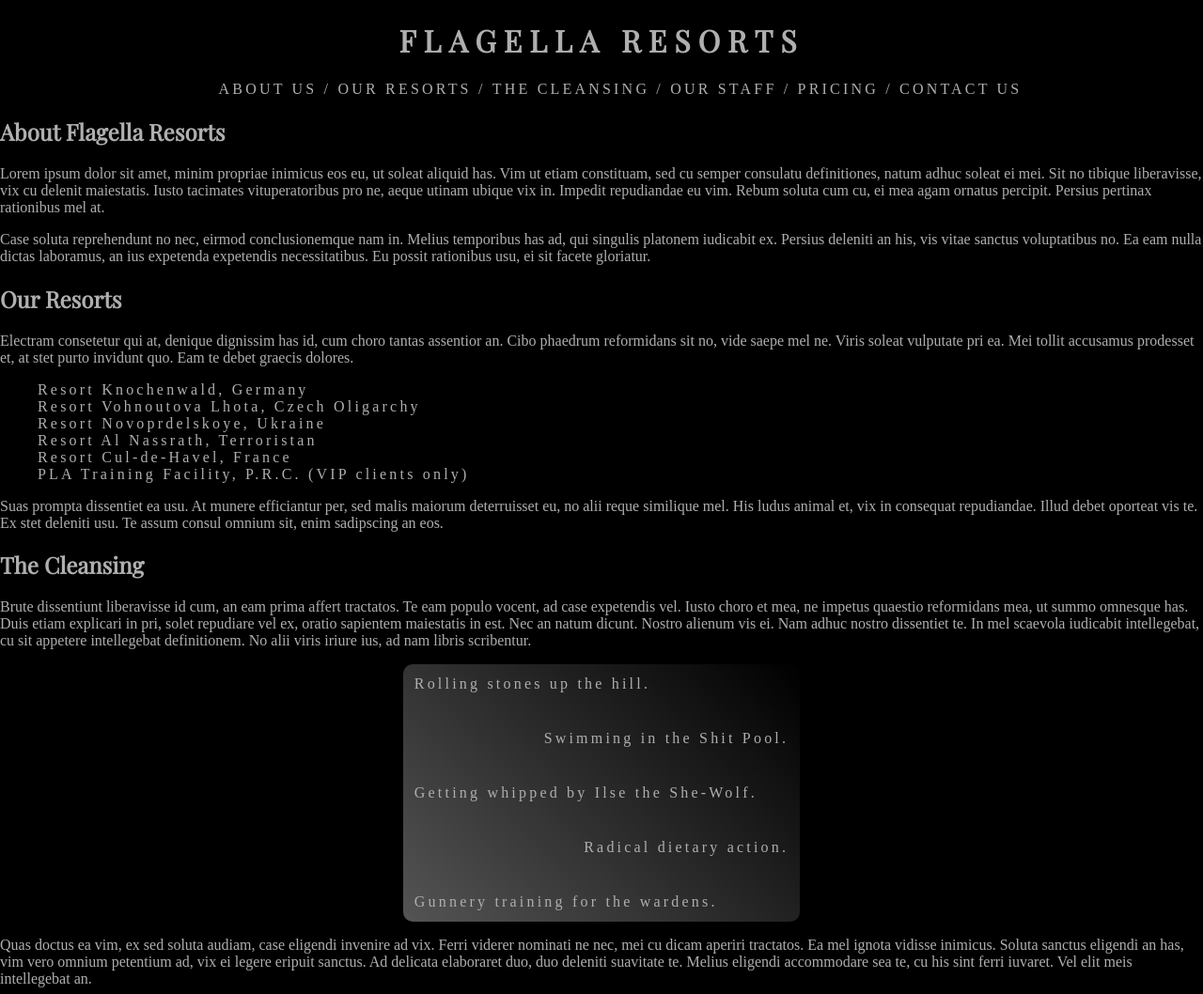
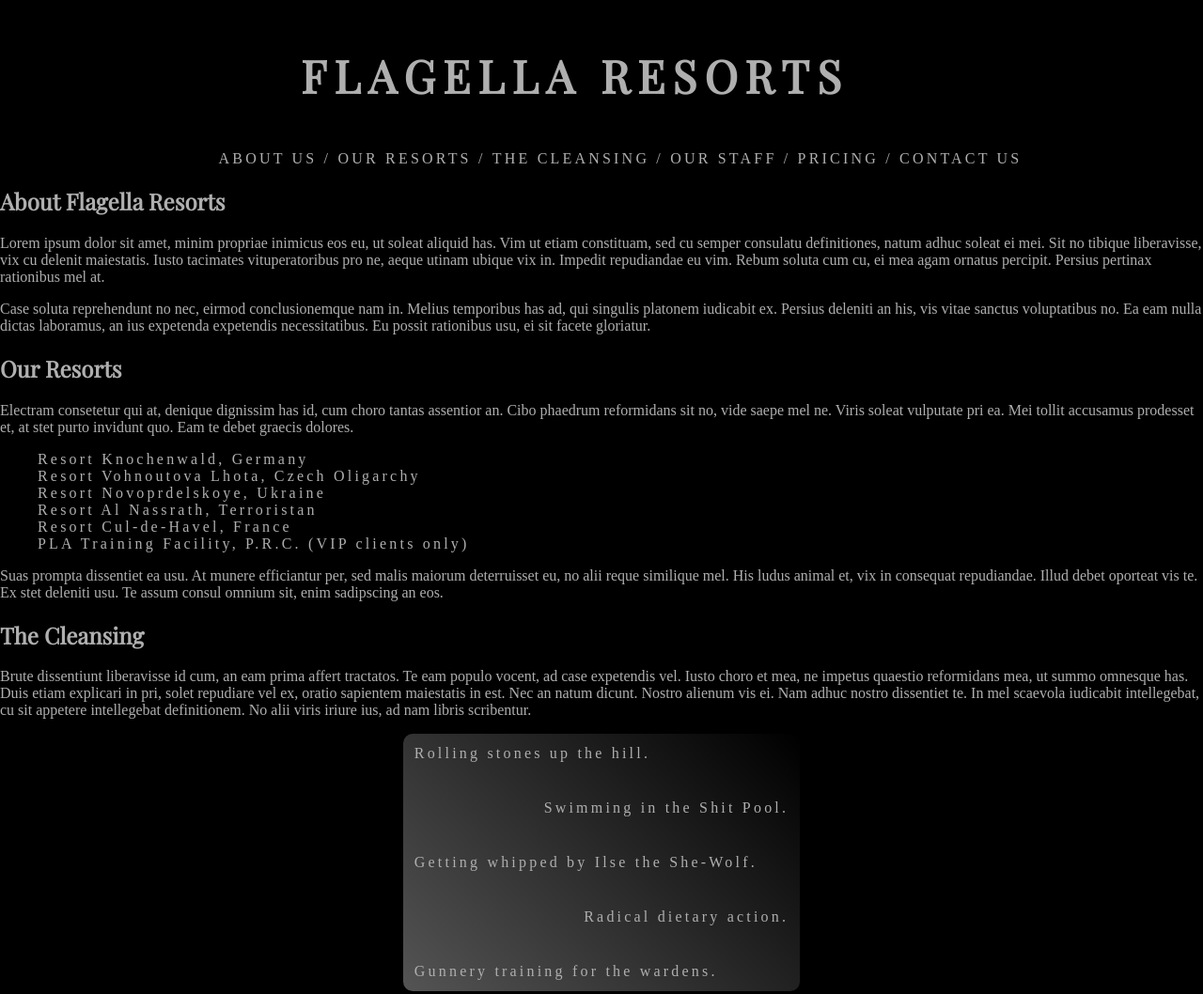
Before and after one commit to rainstormer/flagella, a plain HTML site: page index.html in a window 1280 px wide. Shown: the top 1058 px of the page at 94% size. Drawn offline with nearby package versions, Linux system fonts and the light colour scheme; a web font is replaced by a local one.

Commit message:
fix: h1 redone

```diff
--- a/assets/css/main.css
+++ b/assets/css/main.css
@@ -6,10 +6,11 @@
 }
  h1 {
      color: #afafaf;
-     text-align: center;
      text-transform: uppercase;
      font-family: "Playfair Display";
+     font-weight: 700;
      letter-spacing: 0.5rem;
+     font-size: 3em;
 }
  h2 {
      color: #afafaf;
@@ -41,6 +42,7 @@
      background: #ffffff;
      text-align: center;
 }
+
 /* CSS for staff table begins here */
  .chars__column {
      float: left;
@@ -163,6 +165,11 @@
  .top-menu a:hover {
      color: white;
 }
+ .logo {
+     width: 40em;
+     margin: 3em auto;
+}
+
 /* Temporary styles for testing purposes - delete all of this in the final version. Including this comment, being as useless as it is, it longs for oblivion anyway. section {
      background: #ff0000;
 }
--- a/index.html
+++ b/index.html
@@ -15,7 +15,8 @@
 
 <body>
 
-    <h1>Flagella Resorts</h1>
+<div class="logo">
+<h1>Flagella Resorts</h1></div>
 
     <nav class="top-menu">
         <ul>
```
